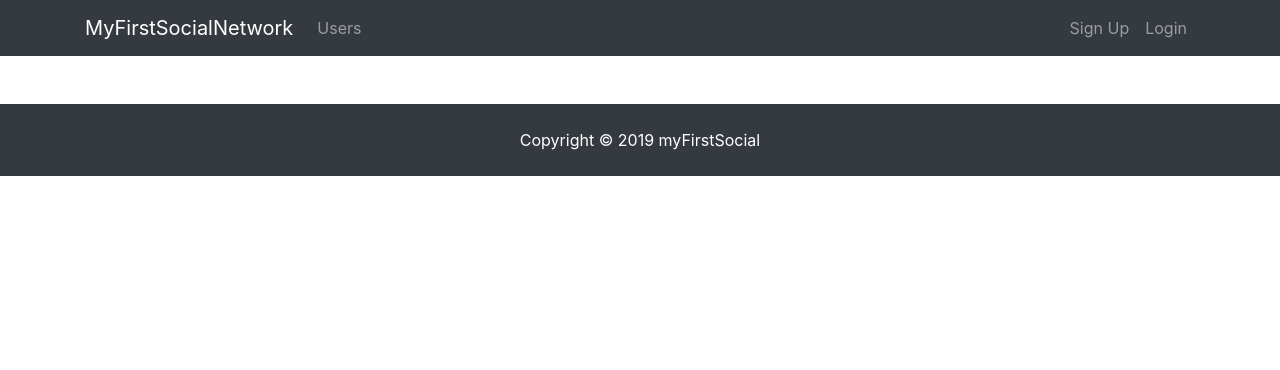
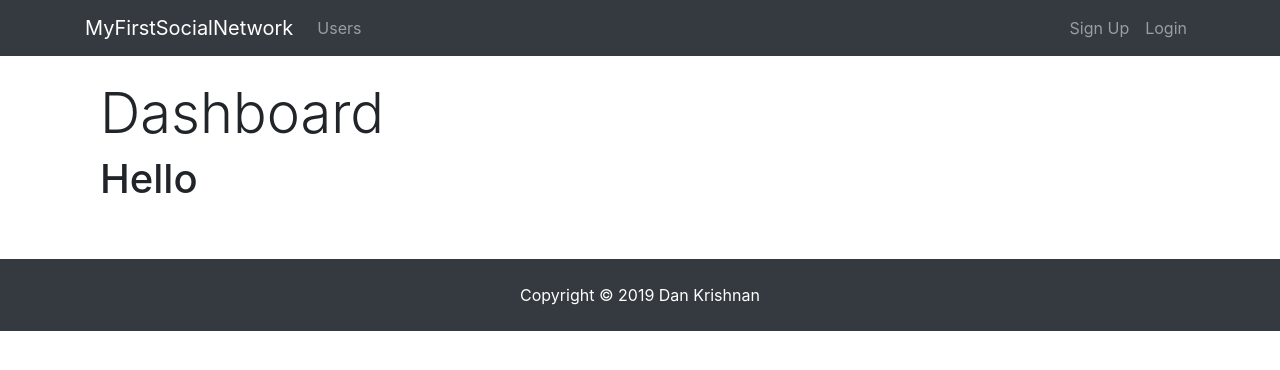
Before and after one commit to rockettown1/social, a React (Create React App) app in the folder client/: page /dashboard in a window 1280 px wide. Shown: the top 370 px of the page. Built offline with nearby package versions, Linux system fonts and the light colour scheme; no server answers.

Commit message:
added a loading spinner for the dashboard component

```diff
--- a/client/src/App.js
+++ b/client/src/App.js
@@ -11,6 +11,7 @@ import Footer from "./components/layout/Footer";
 import Landing from "./components/layout/Landing";
 import Register from "./components/auth/Register";
 import Login from "./components/auth/Login";
+import Dashboard from "./components/dashboard/Dashboard";
 
 import "./App.css";
 
@@ -43,6 +44,7 @@ class App extends Component {
             <div className="container">
               <Route exact path="/register" component={Register} />
               <Route exact path="/login" component={Login} />
+              <Route exact path="/dashboard" component={Dashboard} />
             </div>
             <Footer />
           </div>
--- a/client/src/actions/profileActions.js
+++ b/client/src/actions/profileActions.js
@@ -1,5 +1,5 @@
 import axios from "axios";
-import { GET_PROFILE, PROFILE_LOADING, GET_ERRORS } from "../actions/types";
+import { GET_PROFILE, PROFILE_LOADING } from "../actions/types";
 
 // get current profile
 
--- a/client/src/components/auth/Login.js
+++ b/client/src/components/auth/Login.js
@@ -48,9 +48,7 @@ class Login extends Component {
           <div className="row">
             <div className="col-md-8 m-auto">
               <h1 className="display-4 text-center">Log In</h1>
-              <p className="lead text-center">
-                Sign in to your DevConnector account
-              </p>
+              <p className="lead text-center">Sign in to your account</p>
               <form onSubmit={this.onSubmit}>
                 <TextFieldGroup
                   placeholder="Email Address"
--- a/client/src/components/auth/Register.js
+++ b/client/src/components/auth/Register.js
@@ -73,8 +73,6 @@ class Register extends Component {
                     value={this.state.email}
                     onChange={this.onChange}
                     error={errors.email}
-                    info="This site uses Gravatar so if you want a profile image,
-                  use a Gravatar email"
                   />
                   <TextFieldGroup
                     placeholder="Password"
--- /dev/null
+++ b/client/src/components/common/Spinner.js
@@ -0,0 +1,14 @@
+import React from 'react';
+import spinner from './spinner.gif';
+
+export default () => {
+  return (
+    <div>
+      <img
+        src={spinner}
+        style={{ width: '200px', margin: 'auto', display: 'block' }}
+        alt="Loading..."
+      />
+    </div>
+  );
+};
--- /dev/null
+++ b/client/src/components/dashboard/Dashboard.js
@@ -0,0 +1,46 @@
+import React, { Component } from "react";
+import { connect } from "react-redux";
+import { getCurrentProfile } from "../../actions/profileActions";
+import Spinner from "../common/Spinner";
+
+class Dashboard extends Component {
+  componentDidMount() {
+    this.props.getCurrentProfile();
+  }
+
+  render() {
+    const { user } = this.props.auth;
+    const { profile, loading } = this.props.profile;
+
+    let dashboardContent;
+
+    if (profile === null || loading) {
+      dashboardContent = <Spinner />;
+    } else {
+      dashboardContent = <h1>Hello</h1>;
+    }
+
+    return (
+      <div className="Dashboard">
+        <div className="container">
+          <div className="row">
+            <div className="col-md-12">
+              <h1 className="display-4">Dashboard</h1>
+              {dashboardContent}
+            </div>
+          </div>
+        </div>
+      </div>
+    );
+  }
+}
+
+const mapStateToProps = state => ({
+  profile: state.profile,
+  auth: state.auth
+});
+
+export default connect(
+  mapStateToProps,
+  { getCurrentProfile }
+)(Dashboard);
--- a/client/src/components/layout/Footer.js
+++ b/client/src/components/layout/Footer.js
@@ -3,7 +3,7 @@ import React from "react";
 export default () => {
   return (
     <footer className="bg-dark text-white mt-5 p-4 text-center">
-      Copyright &copy; {new Date().getFullYear()} myFirstSocial
+      Copyright &copy; {new Date().getFullYear()} Dan Krishnan
     </footer>
   );
 };
```
Also changed, not shown: client/src/components/common/spinner.gif (added).
